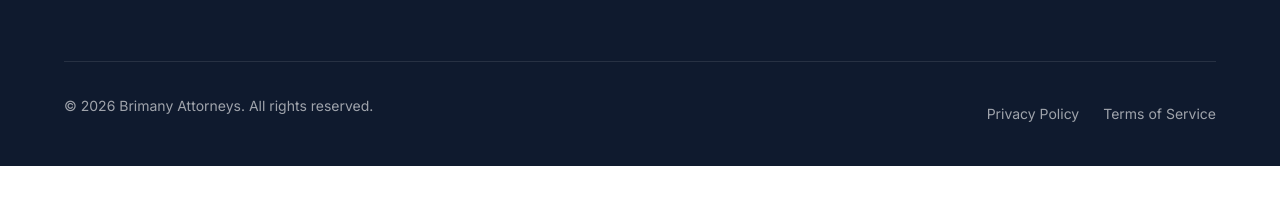
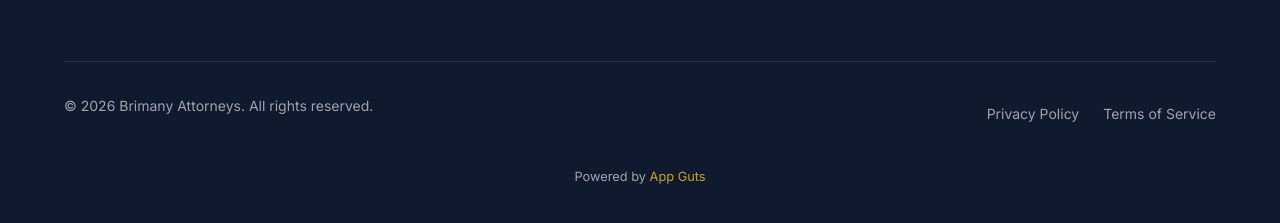
Before and after one commit to imostack/brimany-blog, an Eleventy site: page src/index.njk in a window 1280 px wide. Shown: the part 3107-3330 px from the top of the page. Before the commit the page ends 3273 px from the top, so only its background shows below. Built offline with nearby package versions, Linux system fonts and the light colour scheme; Eleventy itself is replaced by a stand-in of ours; files that its build step writes are made by us from their sources.

Commit message:
Add 'Powered by App Guts' to footer

```diff
--- a/src/_includes/base.njk
+++ b/src/_includes/base.njk
@@ -110,6 +110,7 @@
           <a href="#">Privacy Policy</a>
           <a href="#">Terms of Service</a>
         </div>
+        <p class="powered-by">Powered by <a href="https://appguts.com" target="_blank" rel="noopener">App Guts</a></p>
       </div>
     </div>
   </footer>
--- a/src/css/styles.css
+++ b/src/css/styles.css
@@ -989,6 +989,8 @@ p {
   display: flex;
   justify-content: space-between;
   align-items: center;
+  flex-wrap: wrap;
+  gap: var(--space-sm);
   padding: var(--space-lg) 0;
   font-size: 0.875rem;
   color: rgba(255, 255, 255, 0.6);
@@ -1001,6 +1003,21 @@ p {
 
 .footer-legal a:hover {
   color: var(--color-secondary);
+}
+
+.powered-by {
+  width: 100%;
+  text-align: center;
+  margin-top: var(--space-sm);
+  font-size: 0.8rem;
+}
+
+.powered-by a {
+  color: var(--color-secondary);
+}
+
+.powered-by a:hover {
+  text-decoration: underline;
 }
 
 /* ============================================
```
